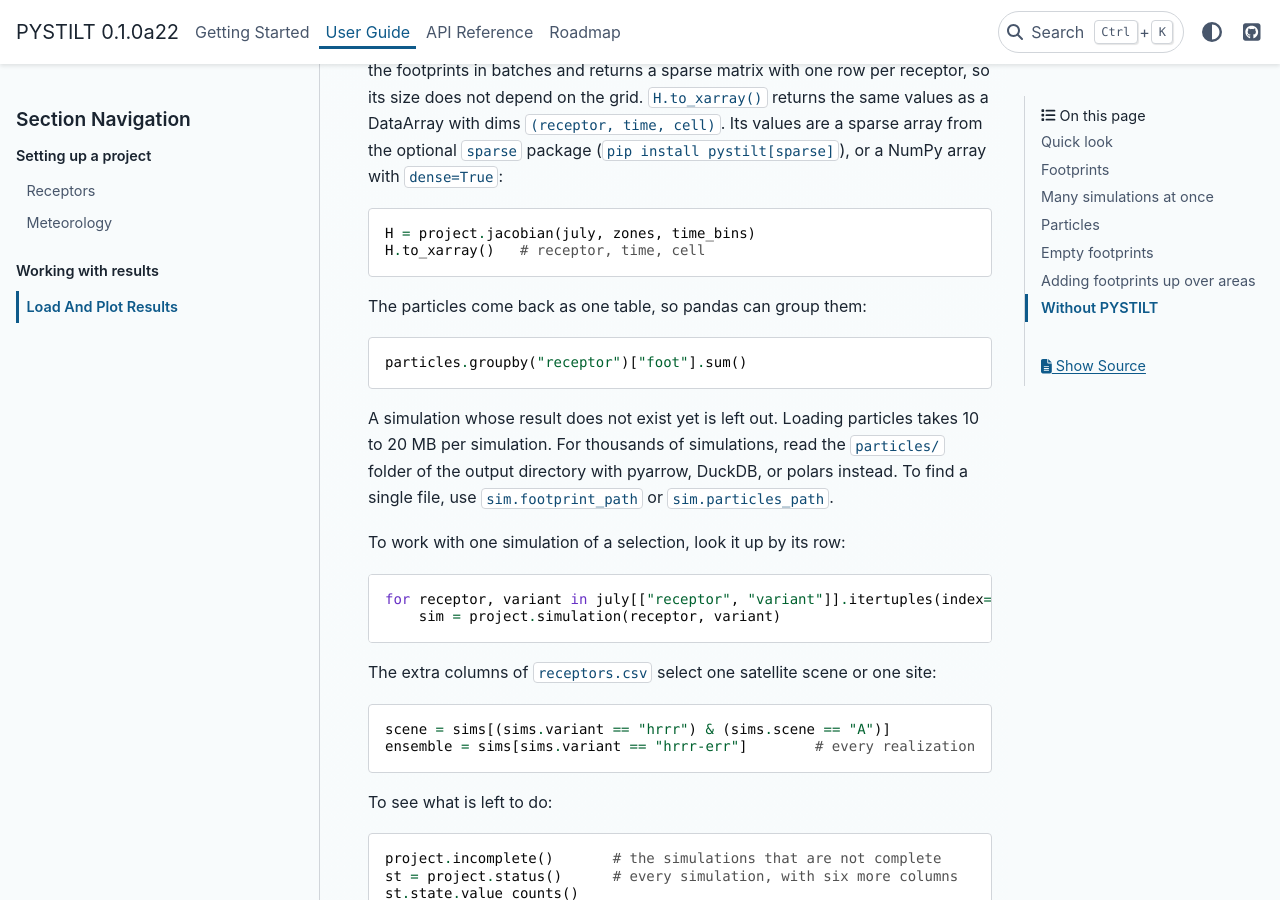
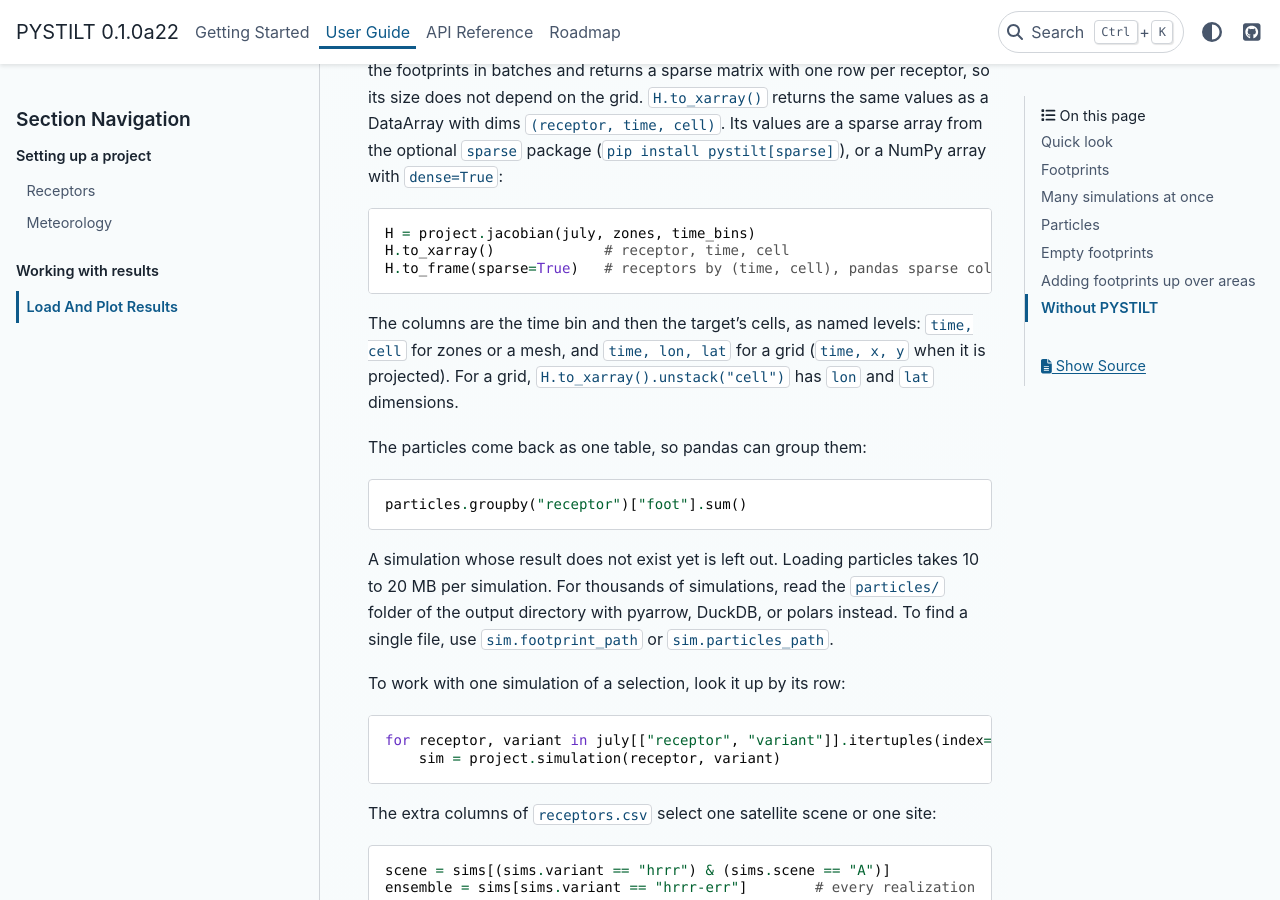
Before and after one commit to fbirds5230/runtraj, a Sphinx documentation site: the page built from docs/guides/outputs.rst, in a window 1280 px wide and 900 px high, scrolled down 3215 px. Built offline with Sphinx 7.4.7 and the PyData theme 0.15.4, drawn with Linux system fonts in a browser that asks for light colours; pages that are not in the unit, such as notebooks, are missing from menus.

Commit message:
feat(footprint)!: Jacobian columns as named levels from the target; to_frame(sparse=True)
A grid's cells were one level of (x, y) tuples; they are now lon and lat
(x and y when projected) beside time, so fips labels rows and columns
from the names. to_frame(sparse=True) builds pandas sparse columns from
the matrix with a fill of zero; pandas 3's from_spmatrix fills with NaN.

Refs jmineau/PYSTILT#171 (group P)

```diff
--- a/docs/guides/outputs.rst
+++ b/docs/guides/outputs.rst
@@ -154,7 +154,13 @@ pystilt[sparse]``), or a NumPy array with ``dense=True``:
 .. code-block:: python
 
    H = project.jacobian(july, zones, time_bins)
-   H.to_xarray()   # receptor, time, cell
+   H.to_xarray()             # receptor, time, cell
+   H.to_frame(sparse=True)   # receptors by (time, cell), pandas sparse columns
+
+The columns are the time bin and then the target's cells, as named levels:
+``time, cell`` for zones or a mesh, and ``time, lon, lat`` for a grid
+(``time, x, y`` when it is projected). For a grid,
+``H.to_xarray().unstack("cell")`` has ``lon`` and ``lat`` dimensions.
 
 The particles come back as one table, so pandas can group them:
 
```
Also changed, not shown: 1 other file.
